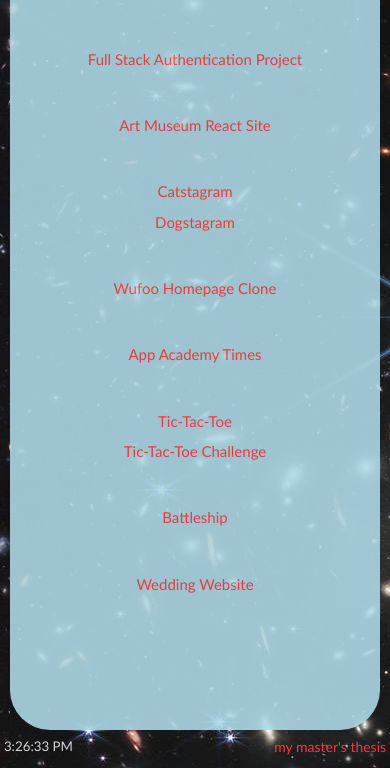
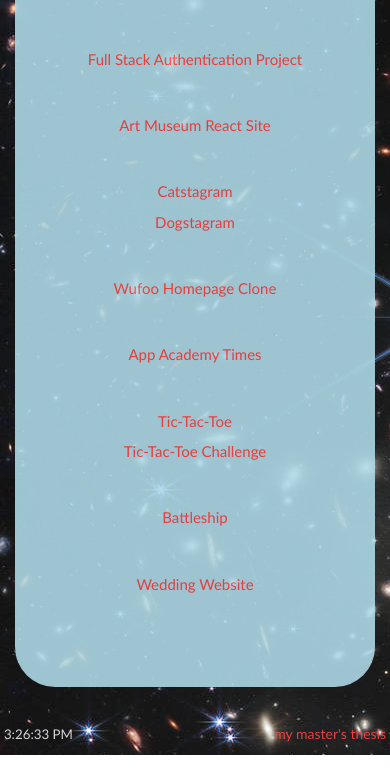
Before and after one commit to bwilkins96/Portfolio-Site, a plain HTML site: page index.html in a window 390 px wide. Shown: the part 89-857 px from the top of the page. Drawn offline with Linux system fonts and the light colour scheme.

Commit message:
mobile changes

```diff
--- a/main.css
+++ b/main.css
@@ -34,7 +34,6 @@
 }
 
 .projects {
-    margin-top: 10vh;
     display: flex;
     flex-direction: column;
     flex-wrap: wrap;
@@ -43,7 +42,7 @@
     height: 70vh;
     width: 80vw;
     margin: auto;
-    margin-top: 5vh
+    margin-top: 5vh;
 }
 
 .main {
@@ -101,7 +100,7 @@
 
     .clock {
         font-size: smaller;
-        bottom: -1.5vh;
+        bottom: 0;
     }
 
     .thesis > a {
@@ -109,6 +108,11 @@
     }
 
     .thesis {
-        bottom: 0;
+        bottom: 1.5vh;
+    }
+
+    .main {
+        height: 90vh;
+        width: 92.5vw;
     }
 }
```
